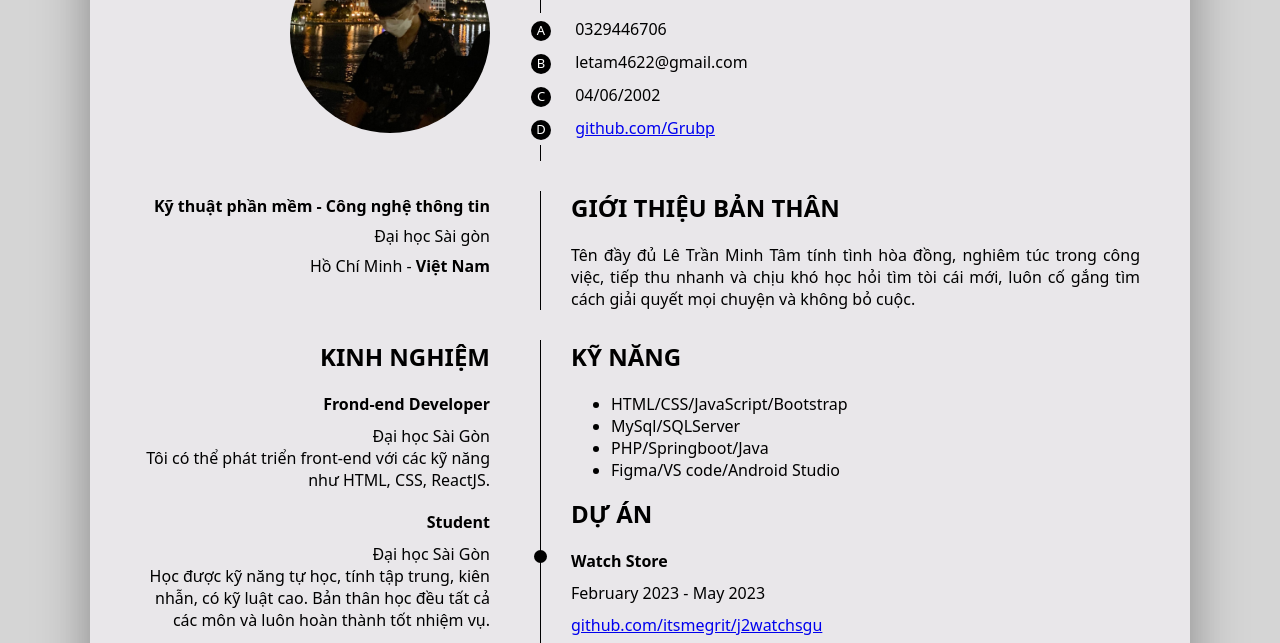
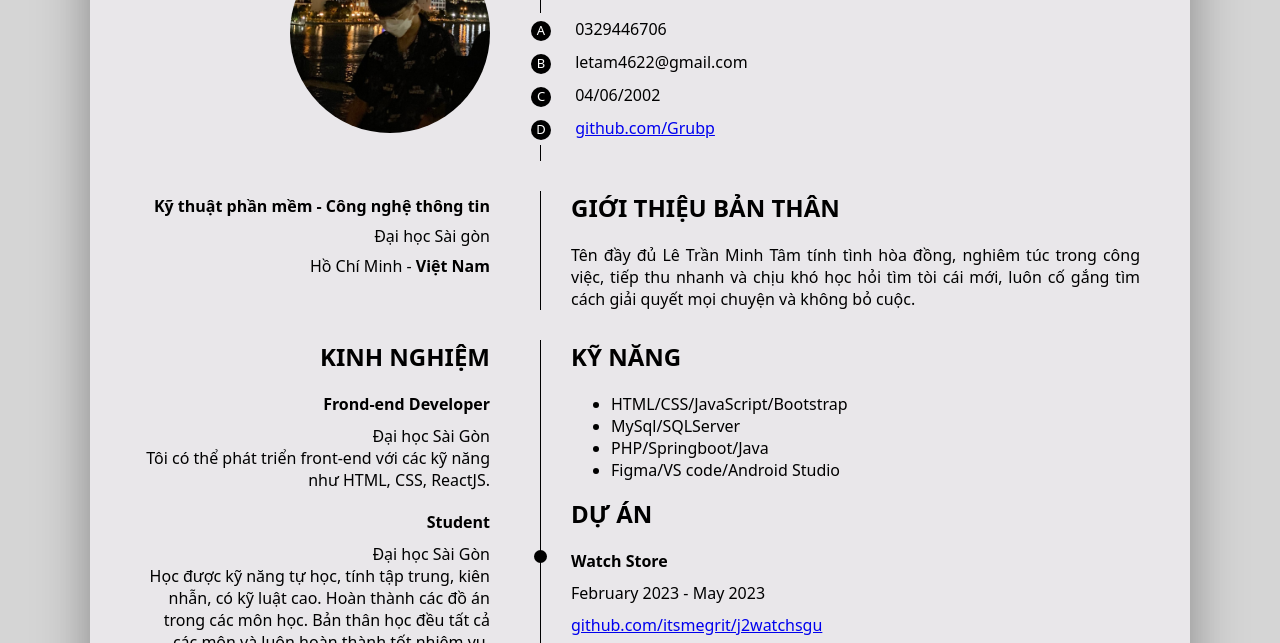
Before and after one commit to Grubp/CV_LeTranMinhTam, a plain HTML site: page index.html in a window 1280 px wide. Shown: the part 153-796 px from the top of the page. Drawn offline with Linux system fonts and the light colour scheme.

Commit message:
Update index.html

```diff
--- a/index.html
+++ b/index.html
@@ -63,6 +63,7 @@
                     </div>
                     <div class="des">
                         Học được kỹ năng tự học, tính tập trung, kiên nhẫn, có kỹ luật cao.
+                        Hoàn thành các đồ án trong các môn học.
                         Bản thân học đều tất cả các môn và luôn hoàn thành tốt nhiệm vụ.
                     </div>
                 </div>
```
